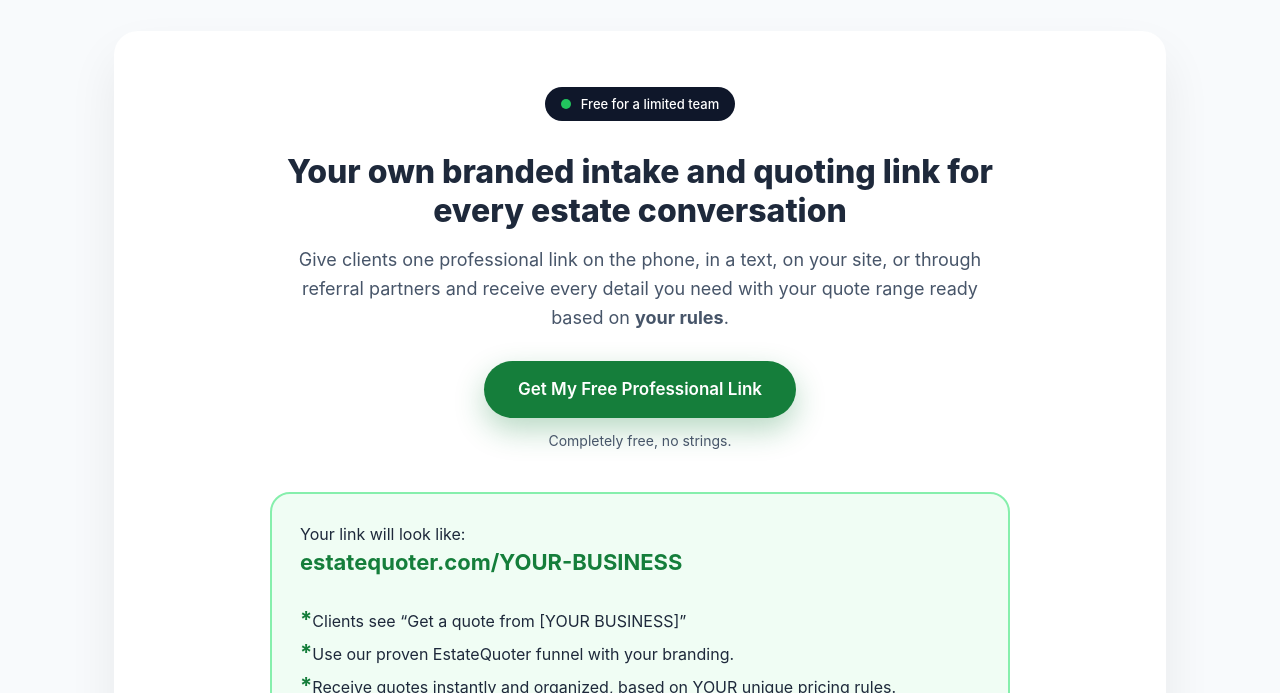
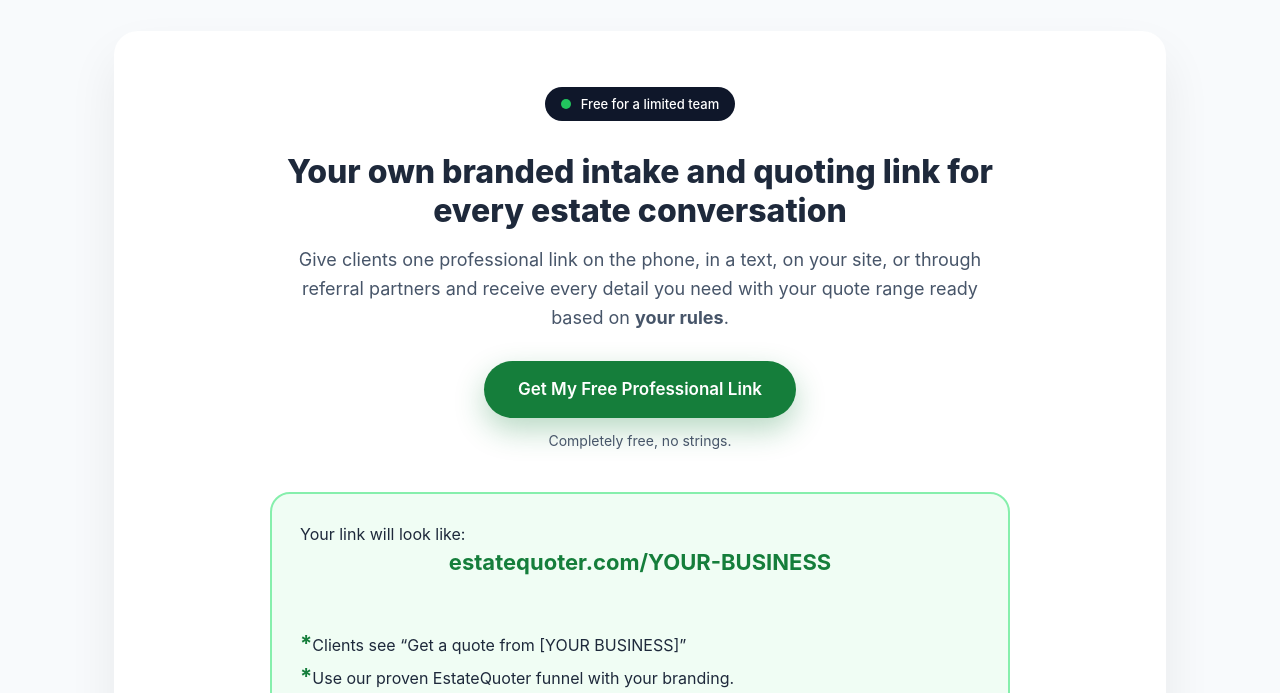
Before and after one commit to mcgehee88/estatequoter, a plain HTML site: page pro.html in a window 1280 px wide. Shown: the part 100-793 px from the top of the page. Drawn offline with Linux system fonts and the light colour scheme.

Commit message:
Update pro.html

```diff
--- a/pro.html
+++ b/pro.html
@@ -261,7 +261,7 @@
 
       <div class="example">
         Your link will look like:<br>
-        <strong>estatequoter.com/YOUR-BUSINESS</strong><br><br>
+        <center><strong>estatequoter.com/YOUR-BUSINESS</strong></center><br><br>
         <strong>*</strong>Clients see “Get a quote from [YOUR BUSINESS]”<br>
         <strong>*</strong>Use our proven EstateQuoter funnel with your branding.<br>
         <strong>*</strong>Receive quotes instantly and organized, based on YOUR unique pricing rules.
```
